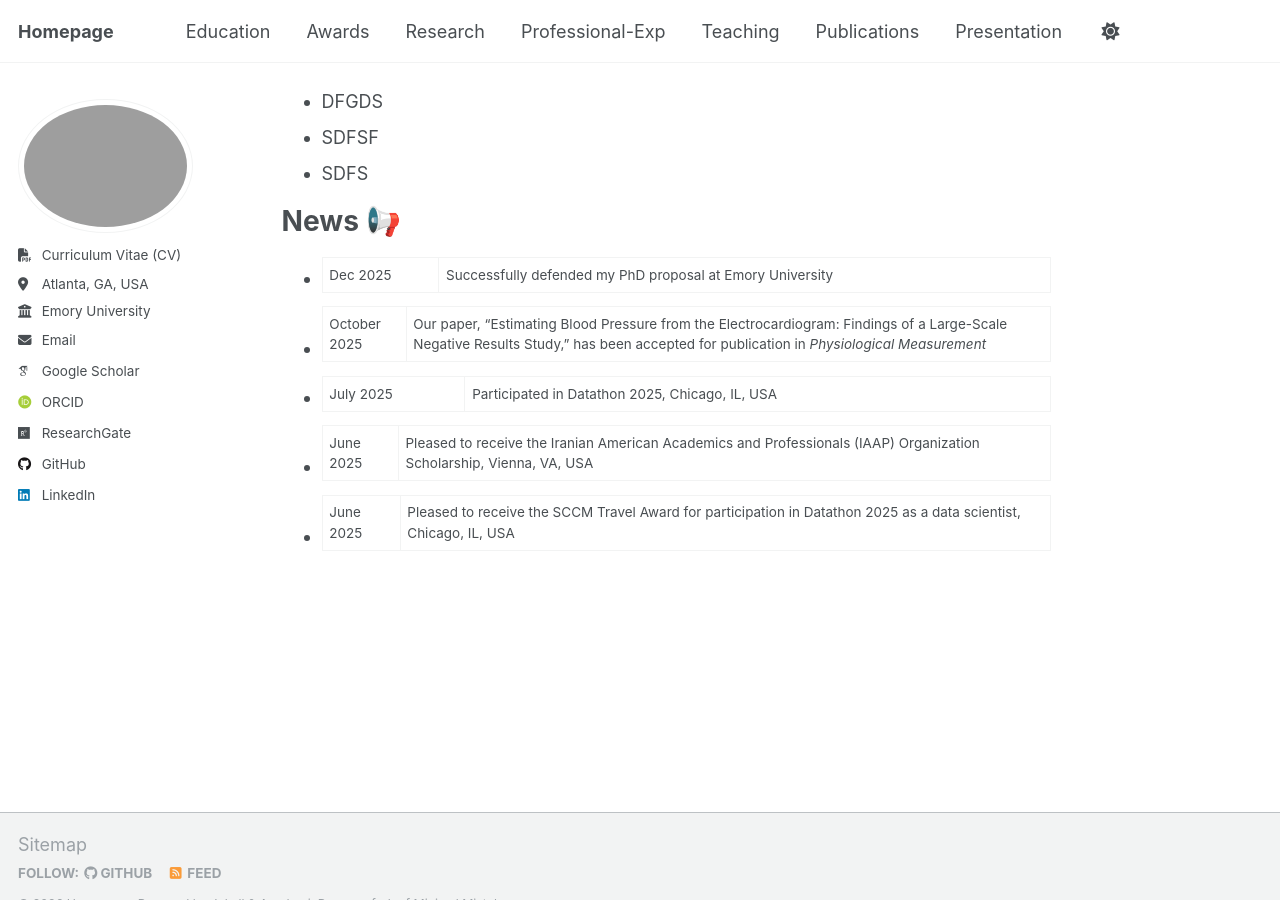
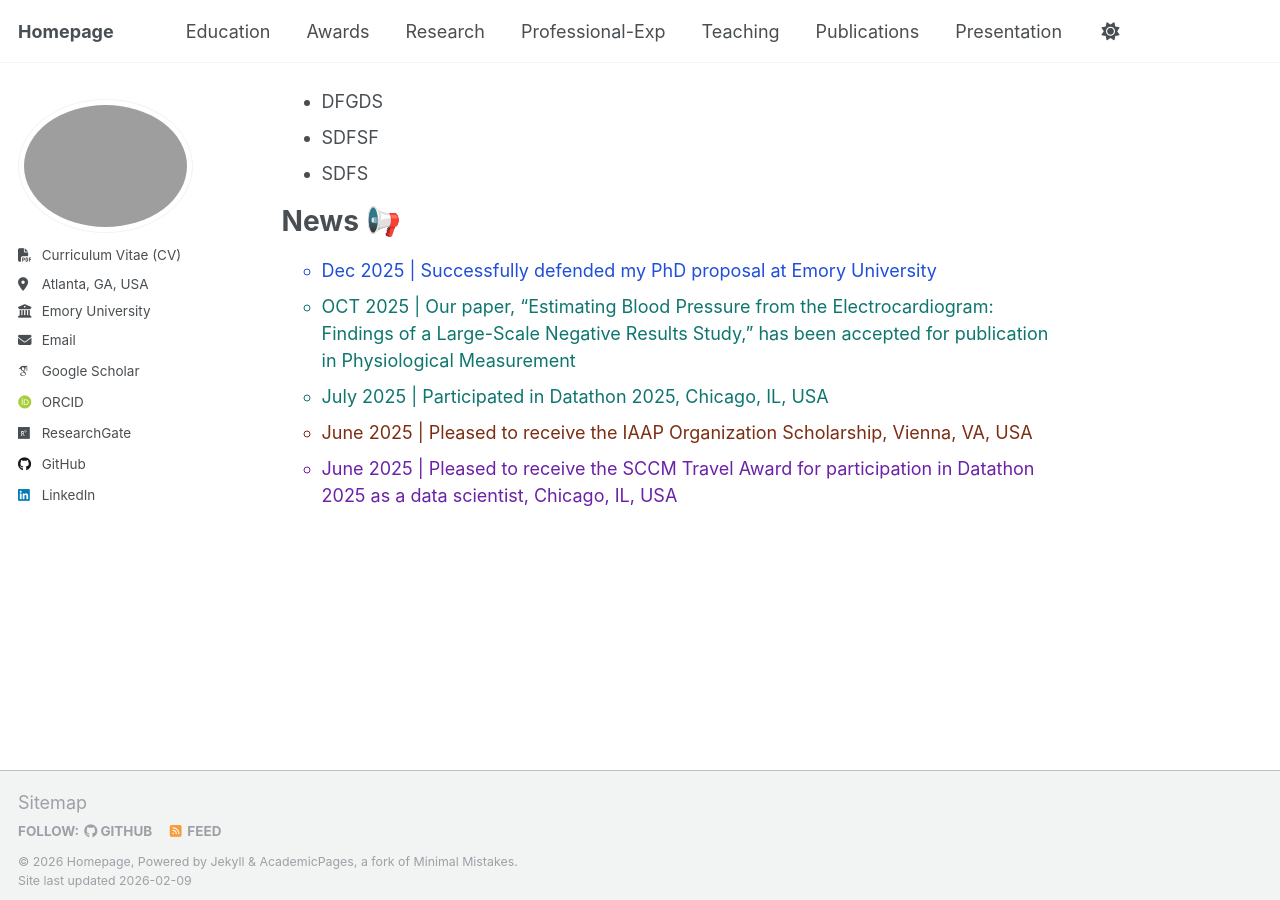
Before and after one commit to Somayyehmousavi/somayyehmousavi.github.io, a Jekyll site: the page built from _pages/about.md, in a window 1280 px wide and 900 px high, scrolled down 501 px. Built offline with Jekyll 4.4.1, drawn with Linux system fonts in a browser that asks for light colours; some web fonts are replaced.

Commit message:
Update about.md

```diff
--- a/_pages/about.md
+++ b/_pages/about.md
@@ -14,8 +14,10 @@ I hold two master's degrees: one in Computer Science and Informatics from Emory
 
 News 📢
 ======
-- Dec 2025 | Successfully defended my PhD proposal at Emory University
-- October 2025 | Our paper, “Estimating Blood Pressure from the Electrocardiogram: Findings of a Large-Scale Negative Results Study,” has been accepted for publication in <i>Physiological Measurement
-- July 2025 | Participated in Datathon 2025, Chicago, IL, USA
-- June 2025 | Pleased to receive the Iranian American Academics and Professionals (IAAP) Organization Scholarship, Vienna, VA, USA
-- June 2025 | Pleased to receive the SCCM Travel Award for participation in Datathon 2025 as a data scientist, Chicago, IL, USA
+<ul style="list-style-type: circle;">
+  <li style="color:#1f4ed8;">Dec 2025 | Successfully defended my PhD proposal at Emory University</li>
+  <li style="color:#0f766e;">OCT 2025 | Our paper, “Estimating Blood Pressure from the Electrocardiogram: Findings of a Large-Scale Negative Results Study,” has been accepted for publication in Physiological Measurement</li>
+  <li style="color:#0f766e;">July 2025 | Participated in Datathon 2025, Chicago, IL, USA</li>
+  <li style="color:#7c2d12;">June 2025 | Pleased to receive the IAAP Organization Scholarship, Vienna, VA, USA</li>
+  <li style="color:#6b21a8;">June 2025 | Pleased to receive the SCCM Travel Award for participation in Datathon 2025 as a data scientist, Chicago, IL, USA</li>
+</ul>
```
